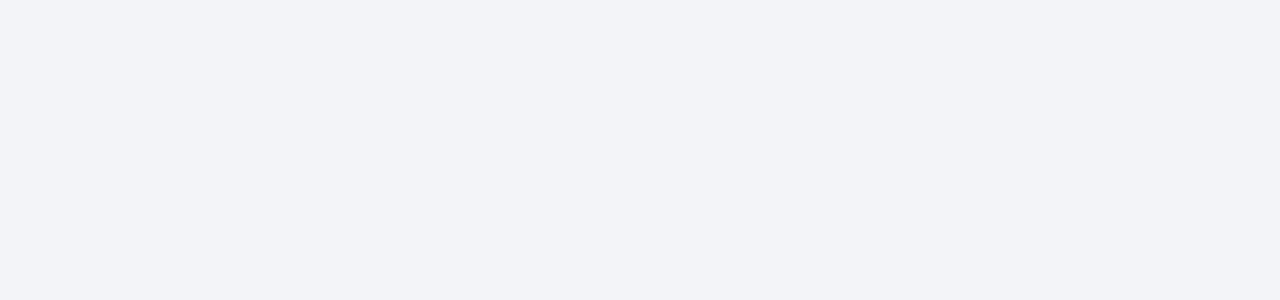
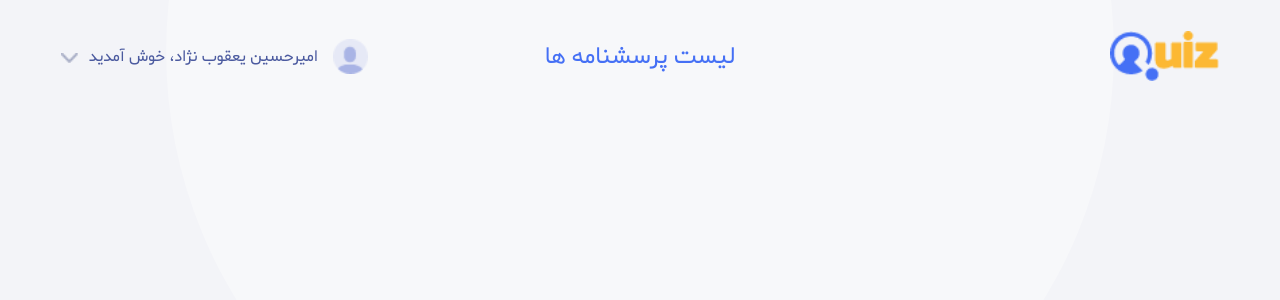
Before and after one commit to imblackline/Part_intern_project, a Vue app in the folder vue/: page /#/questionnaire in a window 1280 px wide. Shown: the top 300 px of the page. Built offline with nearby package versions, Linux system fonts and the light colour scheme.

Commit message:
Routes defined

```diff
--- a/vue/src/router/index.js
+++ b/vue/src/router/index.js
@@ -5,9 +5,38 @@ Vue.use(VueRouter)
 
   const routes = [
   {
-    path: '/',
-    name: 'List',
-    component: () => import('../views/List.vue')
+    path: '/questionnaire',
+    name: 'questionnaire',
+    component: () => import('../views/questionnaire'),
+    children: [
+      {
+        path: '/list',
+        name: 'List',
+      },
+      {
+        path: '/questions',
+        name: 'question',
+      },
+      {
+        path: '/complete',
+        name: 'complete',
+      }
+    ]
+  },
+  {
+    path: '/gate',
+    name: 'gate',
+    component: () => import('../views/gate'),
+    children: [
+      {
+        path: '/signin',
+        name: 'signin',
+      },
+      {
+        path: '/signup',
+        name: 'signup',
+      }
+    ]
   }
 ]
 
--- /dev/null
+++ b/vue/src/views/questionnaire.vue
@@ -0,0 +1,46 @@
+<template>
+  <div class="questionnaire">
+    <div class="back_circle"></div>
+    <HeaderListpage class="header" msg="لیست پرسشنامه ها" />
+  </div>
+</template>
+
+
+<script>
+// @ is an alias to /src
+import HeaderListpage from "@/components/HeaderListpage.vue";
+
+export default {
+  name: "questionnaire",
+  components: {
+    HeaderListpage
+  }
+};
+</script>
+
+<style lang="scss" scoped>
+.questionnaire {
+  width: 100%;
+  height: 100%;
+  display: flex;
+  flex-direction: column;
+  align-items: center;
+  .header {
+    margin-top: 31px;
+  }
+  .list_container {
+    margin-top: 157px;
+  }
+  .back_circle {
+    width: 74vw;
+    height: 74vw;
+    border-radius: 50%;
+    position: absolute;
+    top: -33vw;
+    left: 13vw;
+    z-index: -1;
+    opacity: 0.3;
+    background-color: #ffffff;
+  }
+}
+</style>
```
Also changed, not shown: vue/src/views/Home.vue (deleted, +0 -18 lines), vue/src/views/gate.vue (added), 1 other file (tests, documents, lock files or other folders).
